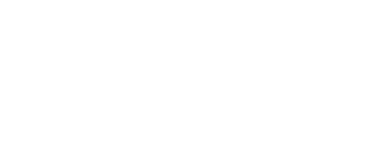
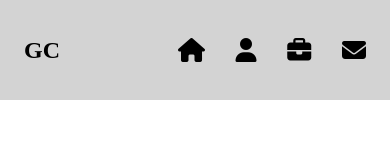
Before and after one commit to CedraCN04/new-gc-portfolio, a plain HTML site: page index.html in a window 390 px wide. Drawn offline with Linux system fonts and the light colour scheme.

Commit message:
ajout barre de navigation

```diff
--- /dev/null
+++ b/css/styles.css
@@ -0,0 +1,63 @@
+/* GENERAL STYLES */
+* {
+  margin: 0;
+  padding: 0;
+  box-sizing: border-box;
+  text-decoration: none;
+  color: black;
+}
+
+/* HEADER */
+header {
+  background-color: lightgray;
+  padding: 1rem 4rem;
+  height: 100px;
+  display: flex;
+  align-items: center;
+  justify-content: space-between;
+}
+nav {
+  display: flex;
+  align-items: center;
+  justify-content: space-between;
+  gap: 15px;
+  width: 80%;
+  margin: auto;
+}
+.nav-links {
+  display: flex;
+  align-items: center;
+  justify-content: space-between;
+  width: 70%;
+}
+.fas {
+  display: none;
+}
+
+/* MEDIA QUERIES */
+@media (max-width: 768px) {
+  header {
+    padding: 1rem 1.5rem;
+    width: 100%;
+  }
+  nav {
+    width: 100%;
+  }
+  .nav-links {
+    width: 55%;
+  }
+  .nav-text {
+    display: none;
+  }
+  .fas {
+    display: flex;
+    justify-content: space-between;
+    align-items: center;
+    font-size: 1.5rem;
+  }
+}
+@media (min-width: 1200px) {
+  .nav-links {
+    width: 50%;
+  }
+}
--- a/index.html
+++ b/index.html
@@ -1,9 +1,38 @@
 <!doctype html>
-<html lang="en">
+<html lang="fr">
   <head>
     <meta charset="UTF-8" />
     <meta name="viewport" content="width=device-width, initial-scale=1.0" />
+    <script
+      src="https://kit.fontawesome.com/e1ec001687.js"
+      crossorigin="anonymous"
+    ></script>
+    <link rel="stylesheet" href="css/styles.css" />
     <title>Portfolio Guillaume</title>
   </head>
-  <body></body>
+  <body>
+    <header>
+      <nav>
+        <h1>GC</h1>
+        <div class="nav-links">
+          <a href="#"
+            ><i class="fas fa-home"></i>
+            <span class="nav-text">Accueil</span></a
+          >
+          <a href="#"
+            ><i class="fas fa-user"></i>
+            <span class="nav-text">À propos</span></a
+          >
+          <a href="#"
+            ><i class="fas fa-briefcase"></i>
+            <span class="nav-text">Projets à la une</span></a
+          >
+          <a href="#"
+            ><i class="fas fa-envelope"></i>
+            <span class="nav-text">Contact</span></a
+          >
+        </div>
+      </nav>
+    </header>
+  </body>
 </html>
```
